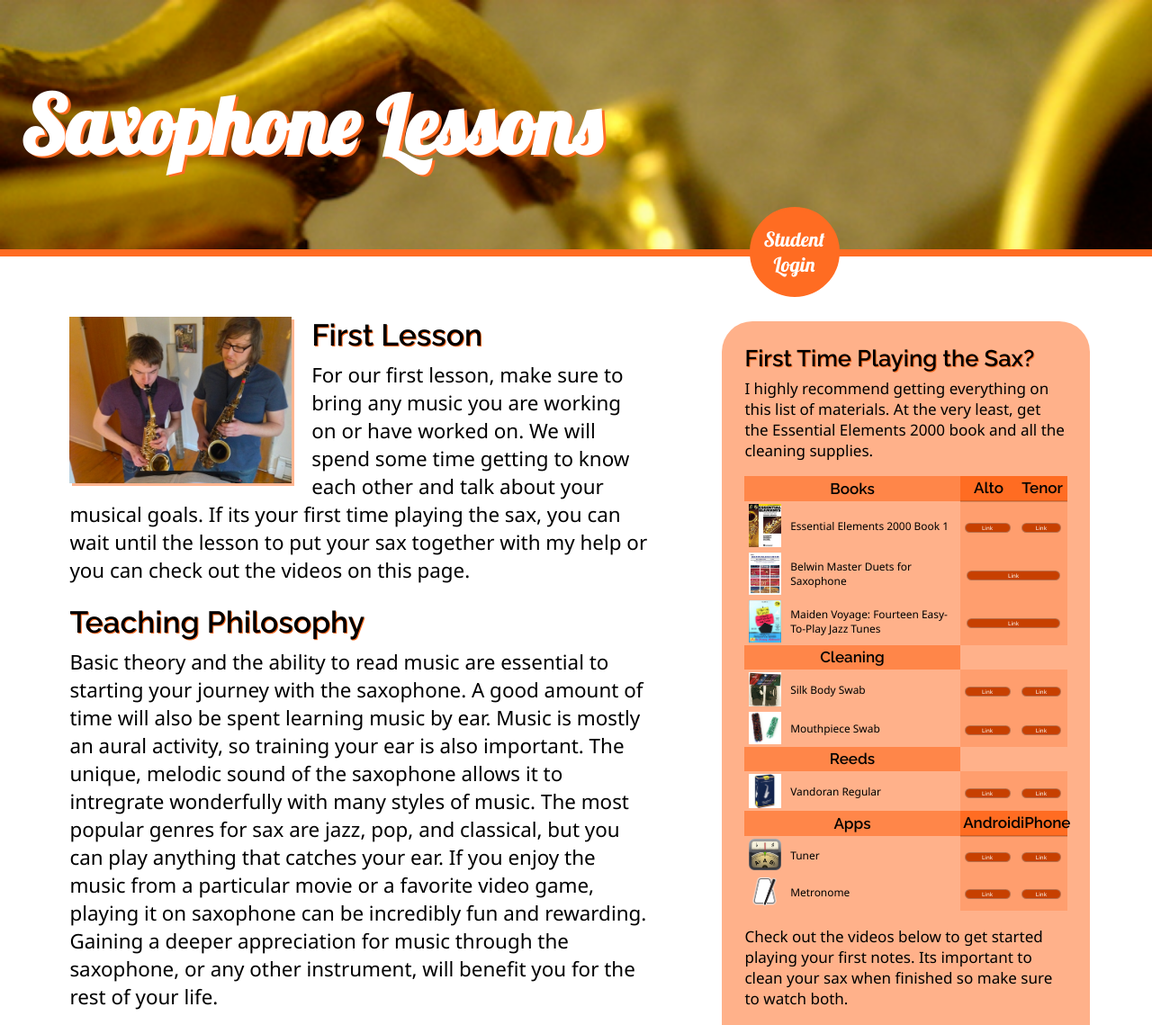
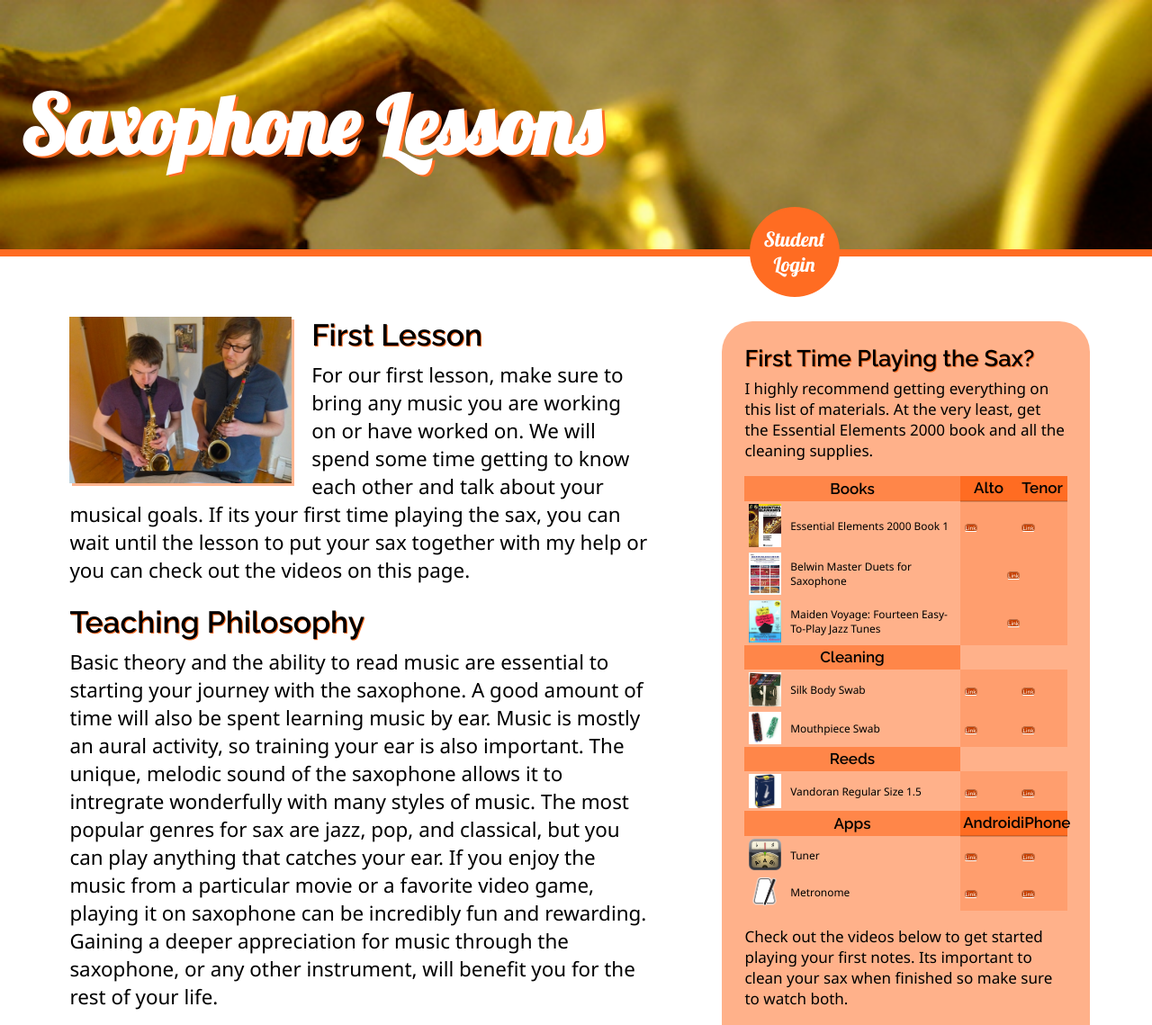
Before and after one commit to ab7/alexbakersax, a Python web app: template templates/front.html in a window 1280 px wide. Shown: the top 1139 px of the page at 90% size. Run offline with Jinja, Linux system fonts and the light colour scheme; the template is opened without the code that fills it, so the values that code supplies are empty; some libraries are stand-ins or nearby versions.

Commit message:
changed button forms to styled links, links are now live

```diff
--- a/templates/front.html
+++ b/templates/front.html
@@ -45,14 +45,10 @@
             </td>
             <td class="descripCell">Essential Elements 2000 Book 1</td>
             <td class="cellColor">
-              <form action="#" method="get">
-                <button class="clickHere">Link</button>
-              </form>
+              <a class="clickHere" href="//www.wwbw.com/Hal-Leonard-Essential-Elements-For-Band---Alto-Saxophone-Book-1-With-EEi--Book-CD-ROM--941590-i1161418.wwbw" method="get" target="_blank">Link</a>
             </td>
             <td class="cellColor">
-              <form action="#" method="get">
-                <button class="clickHere">Link</button>
-              </form>
+              <a class="clickHere" href="//www.wwbw.com/Hal-Leonard-Essential-Elements-For-Band---Tenor-Saxophone-Book-1-With-EEi--Book-CD-ROM--941591-i1161419.wwbw" method="get" target="_blank">Link</a>
             </td>
           </tr>
           <tr>
@@ -61,9 +57,7 @@
             </td>
             <td class="descripCell">Belwin Master Duets for Saxophone</td>
             <td class="cellColor center" colspan="2">
-              <form action="#" method="get">
-                <button class="clickHere">Link</button>
-              </form>
+              <a class="clickHere" href="//www.wwbw.com/Alfred-Belwin-Master-Duets--Saxophone--Easy-Volume-1-H62754-i1558425.wwbw" method="get" target="_blank">Link</a>
             </td>
           </tr>
           <tr>
@@ -72,9 +66,7 @@
             </td>
             <td class="descripCell">Maiden Voyage: Fourteen Easy-To-Play Jazz Tunes</td>
             <td class="cellColor center" colspan="2">
-              <form action="#" method="get">
-                <button class="clickHere">Link</button>
-              </form>
+              <a class="clickHere" href="//www.wwbw.com/Jamey-Aebersold-Maiden-Voyage-Book-CD-906634-i1368412.wwbw" method="get" target="_blank">Link</a>
             </td>
           </tr>
           <tr>
@@ -86,14 +78,10 @@
             </td>
             <td class="descripCell">Silk Body Swab</td>
             <td class="cellColor">
-              <form action="#" method="get">
-                <button class="clickHere">Link</button>
-              </form>
+              <a class="clickHere" href="//www.wwbw.com/Hodge-Alto-Sax-Silk-Swab-425604-i1134847.wwbw" method="get" target="_blank">Link</a>
             </td>
             <td class="cellColor">
-              <form action="#" method="get">
-                <button class="clickHere">Link</button>
-              </form>
+              <a class="clickHere" href="//www.wwbw.com/Hodge-Tenor-Sax-Silk-Swab-425612-i1134855.wwbw" method="get" target="_blank">Link</a>
             </td>
           </tr>
           <tr>
@@ -102,14 +90,10 @@
             </td>
             <td>Mouthpiece Swab</td>
             <td class="cellColor">
-              <form action="#" method="get">
-                <button class="clickHere">Link</button>
-              </form>
+              <a class="clickHere" href="//www.wwbw.com/La-Voz-Woodwind-Mouthpiece-Savers-483896-i1442564.wwbw" method="get" target="_blank">Link</a>
             </td>
             <td class="cellColor">
-              <form action="#" method="get">
-                <button class="clickHere">Link</button>
-              </form>
+              <a class="clickHere" href="//www.wwbw.com/La-Voz-Woodwind-Mouthpiece-Savers-483896-i1442564.wwbw" method="get" target="_blank">Link</a>
             </td>
           </tr>
           <tr>
@@ -119,16 +103,12 @@
             <td>
               <img class="materialPic" src="static/img/vandoren_reg.jpg" alt="Vandoran Regular reeds">
             </td>
-            <td class="descripCell">Vandoran Regular</td>
+            <td class="descripCell">Vandoran Regular Size 1.5</td>
             <td class="cellColor">
-              <form action="#" method="get">
-                <button class="clickHere">Link</button>
-              </form>
+              <a class="clickHere" href="//www.wwbw.com/Vandoren-Alto-Saxophone-Reeds-462581-i1143259.wwbw" method="get" target="_blank">Link</a>
             </td>
             <td class="cellColor">
-              <form action="#" method="get">
-                <button class="clickHere">Link</button>
-              </form>
+              <a class="clickHere" href="//www.wwbw.com/Vandoren-Tenor-Saxophone-Reeds-462591-i1143308.wwbw" method="get" target="_blank">Link</a>
             </td>
           </tr>
           <tr>
@@ -142,14 +122,10 @@
             </td>
             <td class="descripCell">Tuner</td>
             <td class="cellColor">
-              <form action="#" method="get">
-                <button class="clickHere">Link</button>
-              </form>
+              <a class="clickHere" href="//play.google.com/store/apps/details?id=com.bork.dsp.datuna" target="_blank">Link</a>
             </td>
             <td class="cellColor">
-              <form action="#" method="get">
-                <button class="clickHere">Link</button>
-              </form>
+              <a class="clickHere" href="//itunes.apple.com/us/app/free-chromatic-tuner-pano/id449780743?mt=8" target="_blank">Link</a>
             </td>
           </tr>
           <tr>
@@ -158,14 +134,14 @@
             </td>
             <td>Metronome</td>
             <td class="cellColor">
-              <form action="#" method="get">
-                <button class="clickHere">Link</button>
-              </form>
+              <a class="clickHere" href="//play.google.com/store/apps/details?id=gabriel.metronome" method="get" target="_blank">
+                Link</a>
+
             </td>
             <td class="cellColor">
-              <form action="#" method="get">
-                <button class="clickHere">Link</button>
-              </form>
+              <a class="clickHere" href="//itunes.apple.com/us/app/pro-metronome-beat-sound-light/id477960671?mt=8" method="get" target="_blank">
+                Link</a>
+
             </td>
           </tr>
         </table>
```
